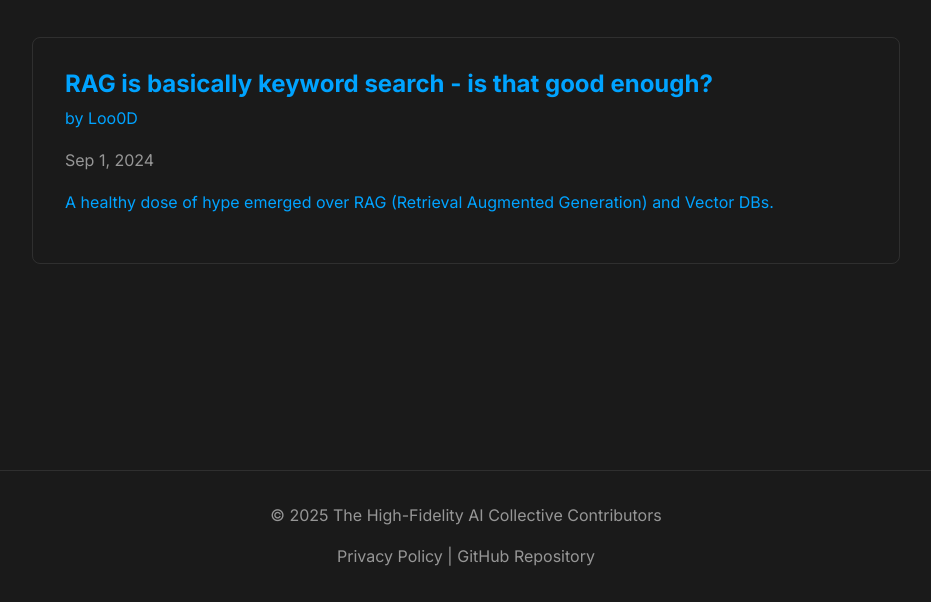
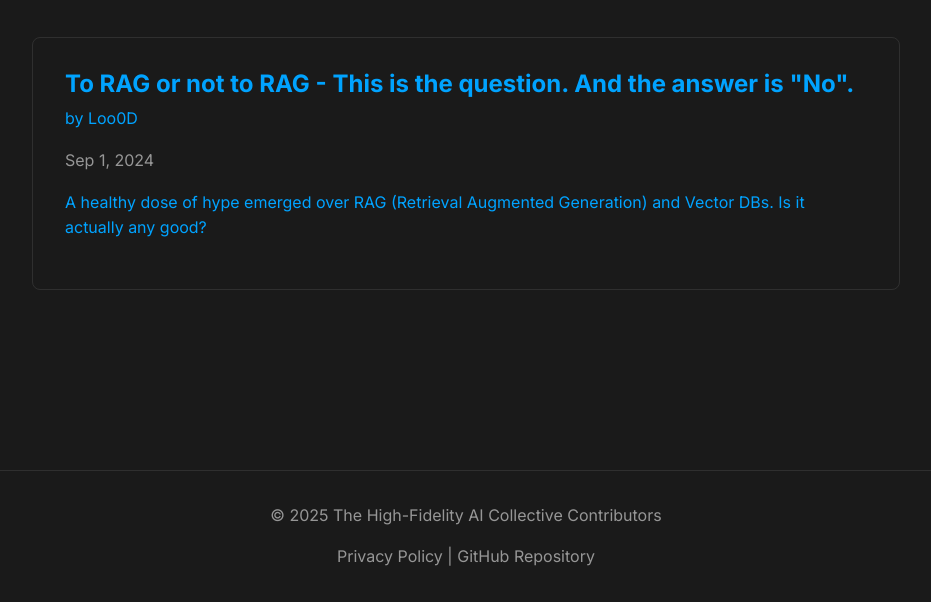
Before and after one commit to Loo0D/high-fidelity-ai-collective, an Astro site: page /high-fidelity-ai-collective/posts in a window 1280 px wide. Shown: the part 198-800 px from the top of the page, without its empty margins (174-1105 px from the left). Built offline with nearby package versions, Linux system fonts and the light colour scheme; Astro itself is replaced by a stand-in of ours.

Commit message:
Consistent formatting

```diff
--- a/src/content/posts/RAG.md
+++ b/src/content/posts/RAG.md
@@ -1,11 +1,9 @@
 ---
-title: "RAG is basically keyword search - is that good enough?"
+title: "To RAG or not to RAG - This is the question. And the answer is \"No\"."
 pubDate: 2024-09-01
-description: "A healthy dose of hype emerged over RAG (Retrieval Augmented Generation) and Vector DBs."
+description: "A healthy dose of hype emerged over RAG (Retrieval Augmented Generation) and Vector DBs. Is it actually any good?"
 author: "Loo0D"
 ---
-
-# To RAG or not to RAG - This is the question. And the answer is "No".
 
 Allow me to declare my bias at the start. RAG is just keyword search. Pulling out chunks of text from across the document which contain some search terms doesn't appear to be a very sensible approach to a forensic document review.
 
```
